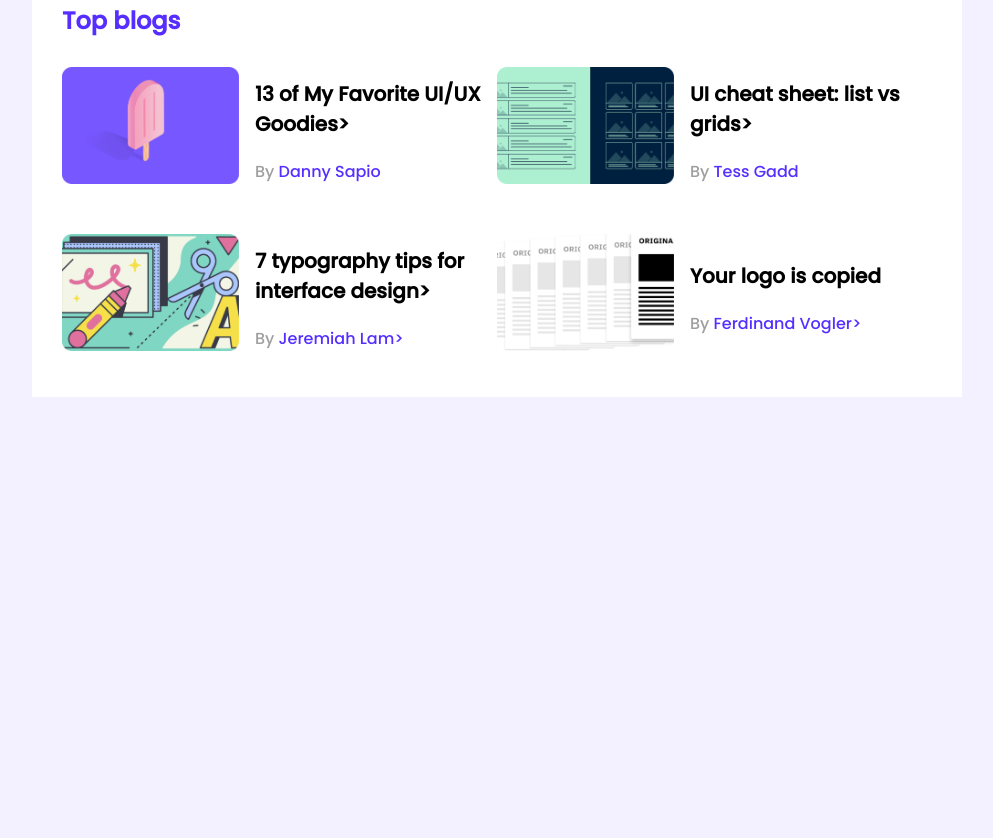
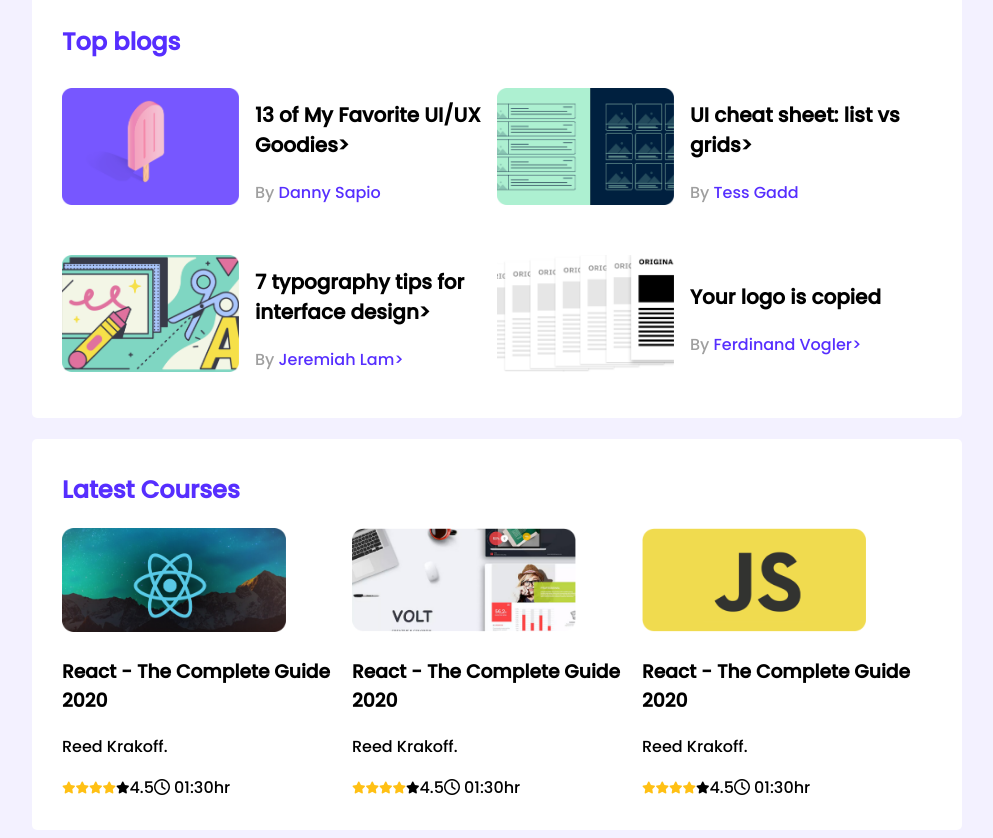
Before and after one commit to Aporna16/leader-board-css3, a plain HTML site: page index.html in a window 1280 px wide. Shown: the part 309-1147 px from the top of the page, without its empty margins (143-1136 px from the left). Before the commit the page ends 800 px from the top, so only its background shows below. Drawn offline with Linux system fonts and the light colour scheme.

Commit message:
end responsiveness

```diff
--- a/index.html
+++ b/index.html
@@ -5,8 +5,12 @@
     <meta http-equiv="X-UA-Compatible" content="IE=edge">
     <meta name="viewport" content="width=device-width, initial-scale=1.0">
     <title>Leader board</title>
+    <!--font awesome-->
+    <script src="https://kit.fontawesome.com/674392eaf7.js" crossorigin="anonymous"></script>
+
     <!--stylesheet-->
     <link rel="stylesheet" href="styles/style.css">
+
 </head>
 <body>
     <header></header>
@@ -90,6 +94,74 @@
             </div>
         </section>
         <!--Latest courses-->
+        <section class="container">
+            <h2 class="section-title">Latest Courses</h2>
+            <div class="courses">
+                <div class="course">
+                    <div class="course-banner">
+                        <img src="images/courses/course-1.png" alt="" srcset="">
+                    </div>
+                    <div class="course-detail">
+                        <h3 class="course-title">React - The Complete Guide 2020</h3>
+                        <p class="course-author">Reed Krakoff.</p>
+                        <div class="course-info">
+                            <i class="fa-solid fa-star filled"></i>
+                            <i class="fa-solid fa-star filled"></i>
+                            <i class="fa-solid fa-star filled"></i>
+                            <i class="fa-solid fa-star filled"></i>
+                            <i class="fa-solid fa-star"></i>
+                        <span>4.5</span>
+                        <div class="course-duration">
+                            <i class="fa-regular fa-clock"></i>
+                            01:30hr
+                        </div>
+                        </div>
+                    </div>
+                </div>
+                <div class="course">
+                    <div class="course-banner">
+                        <img src="images/courses/course-2.png" alt="" srcset="">
+                    </div>
+                    <div class="course-detail">
+                        <h3 class="course-title">React - The Complete Guide 2020</h3>
+                        <p class="course-author">Reed Krakoff.</p>
+                        <div class="course-info">
+                            <i class="fa-solid fa-star filled"></i>
+                            <i class="fa-solid fa-star filled"></i>
+                            <i class="fa-solid fa-star filled"></i>
+                            <i class="fa-solid fa-star filled"></i>
+                            <i class="fa-solid fa-star"></i>
+                        <span>4.5</span>
+                        <div class="course-duration">
+                            <i class="fa-regular fa-clock"></i>
+                            01:30hr
+                        </div>
+                        </div>
+                    </div>
+                </div>
+                <div class="course">
+                    <div class="course-banner">
+                        <img src="images/courses/course-3.png" alt="" srcset="">
+                    </div>
+                    <div class="course-detail">
+                        <h3 class="course-title">React - The Complete Guide 2020</h3>
+                        <p class="course-author">Reed Krakoff.</p>
+                        <div class="course-info">
+                            <i class="fa-solid fa-star filled"></i>
+                            <i class="fa-solid fa-star filled"></i>
+                            <i class="fa-solid fa-star filled"></i>
+                            <i class="fa-solid fa-star filled"></i>
+                            <i class="fa-solid fa-star"></i>
+                        <span>4.5</span>
+                        <div class="course-duration">
+                            <i class="fa-regular fa-clock"></i>
+                            01:30hr
+                        </div>
+                        </div>
+                    </div>
+                </div>
+            </div>
+        </section>
     </main>
 
 </body>
--- a/styles/style.css
+++ b/styles/style.css
@@ -7,12 +7,15 @@ body{
 }
 main{
     display: flex;
-    justify-content: center;
+    flex-direction: column;
+    align-items: center;
 }
 .container{
     background-color: #FFFFFF;
     width: 870px;
     padding: 30px;
+    margin-top: 21px;
+    border-radius: 5px;
 }
 hr{
     border: 1px solid #D1D1D1;
@@ -82,3 +85,62 @@ hr{
     font-size: 16px;
 }
 /*top blog styles end*/
+
+/*----------------------
+--courses styles start--
+----------------------*/
+.courses{
+    display: grid;
+    grid-template-columns: repeat(3, 1fr);
+    grid-row-gap: 24px;
+}
+
+.course .course-banner img{
+     width: 224px;
+     height: 104px;
+}
+.course-info{
+    display: flex;
+   align-items: center;
+
+}
+.fa-star{
+    font-size: 12px;
+}
+.fa-star.filled{
+    color: #FFC014;
+}
+.fa-star.empty{
+    color: #9F9F9F;
+}
+
+/*---------------------------------
+----------Media queries----------*/
+
+/*-------------------
+    Mobile devices
+--------------------*/
+@media only screen and(max-width:688px) {
+    .container{
+        width:100%;
+    }
+    .players, .blogs{
+        grid-template-columns: repeat(1, 1fr);
+    }
+    .player .blogs .courses{
+        flex-direction: column;
+    }
+     .courses{
+        display: none;
+    }
+}
+
+/* table devices */
+@media only screen and(min-width: 688px) and(max-width:992px) {
+    .players, .courses{
+        grid-template-columns: repeat(2, 1fr);
+    }
+    .blogs{
+        grid-template-columns: repeat(1, 1fr);
+    }
+}
```
